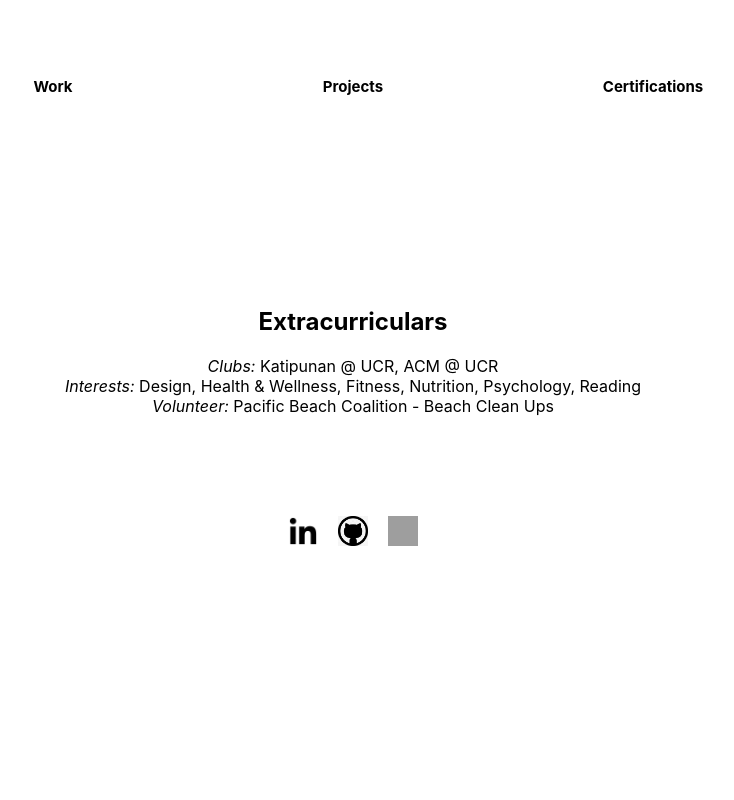
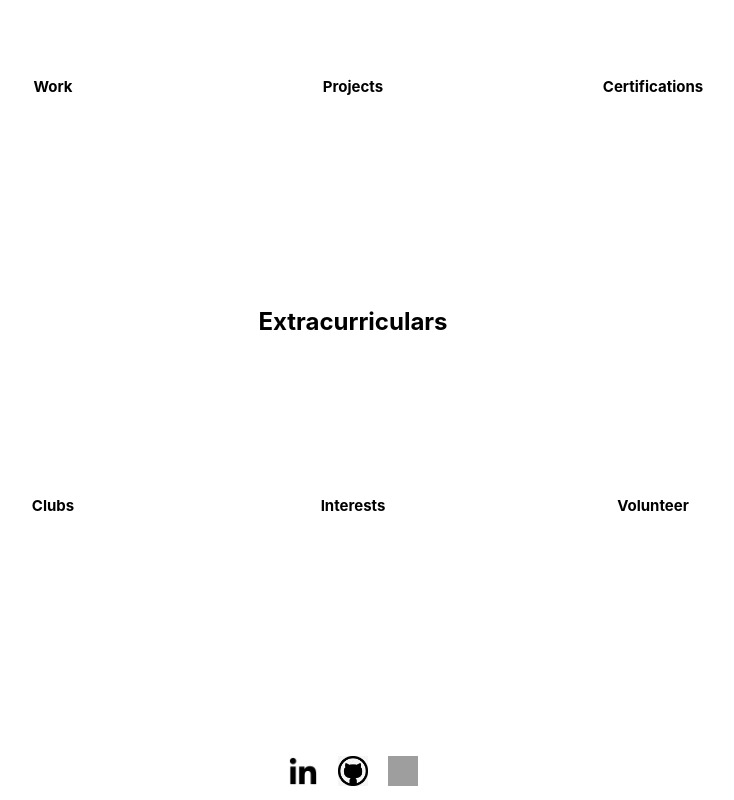
Before and after one commit to vwong031/valeriewong, a React (Create React App) app: page / in a window 1280 px wide. Shown: the part 1670-2470 px from the top of the page, without its empty margins (287-1021 px from the left). Before the commit the page ends 2230 px from the top, so only its background shows below. Built offline with nearby package versions, Linux system fonts and the light colour scheme; grey boxes are pictures that could not be loaded.

Commit message:
turned all sections to cards

```diff
--- a/src/components/Extracurricular.css
+++ b/src/components/Extracurricular.css
@@ -1,5 +1,56 @@
 .extra-container {
   margin-top: 70px;
+}
+
+.extra-content {
+  display: flex;
+  justify-content: center;
+}
+
+.card {
+  display: flex;
+  justify-content: center;
+  align-items: center;
+  width: 300px;
+  height: 300px;
+  perspective: 1000px;
+}
+
+.card-inner {
+  display: flex;
+  justify-content: center;
+  align-items: center;
+  width: 100%;
+  height: 100%;
+  transition: transform 0.5s;
+  transform-style: preserve-3d;
+}
+
+.card:hover .card-inner {
+  transform: rotateY(180deg);
+}
+
+.card-front, .card-back {
+  display: flex;
+  justify-content: center;
+  align-items: center;
+  position: absolute;
+  width: 100%;
+  height: 100%;
+  backface-visibility: hidden;
+}
+
+.card-front {
+  background-color: #fff;
+  font-weight: bold;
+  font-size: 15px;
+}
+
+.card-back {
+  display: flex;
+  flex-direction: column;
+  background-color: #f0f0f0;
+  transform: rotateY(180deg);
 }
 
 /* .extra-title {
--- a/src/components/Extracurricular.js
+++ b/src/components/Extracurricular.js
@@ -3,21 +3,48 @@ import './Extracurricular.css'
 function Extracurricular() {
   return (
     <div id="Extracurriculars" class="extra-container">
-      <h2 class="extra-title">
+      <h2 className="extra-title">
         Extracurriculars
       </h2>
-      <div class="extra-content">
-        <div class="clubs">
-          <i>Clubs: </i>
-          Katipunan @ UCR, ACM @ UCR
+
+      <div className="extra-content">
+        <div className="card">
+          <div className="card-inner">
+            <div className="card-front">
+              <p>Clubs</p>
+            </div>
+            <div className="card-back">
+              <div className="clubs">
+                <div className="club-names">Katipunan @ UCR, ACM @ UCR</div>
+              </div>
+            </div>
+          </div>
         </div>
-        <div class="interests">
-          <i>Interests: </i>
-          Design, Health & Wellness, Fitness, Nutrition, Psychology, Reading
+
+        <div className="card">
+          <div className="card-inner">
+            <div className="card-front">
+              <p>Interests</p>
+            </div>
+            <div className="card-back">
+              <div className="interests">
+                Design, Health & Wellness, Fitness, Nutrition, Psychology, Reading
+              </div>
+            </div>
+          </div>
         </div>
-        <div class="volunteer">
-          <i>Volunteer: </i>
-          Pacific Beach Coalition - Beach Clean Ups
+
+        <div className="card">
+          <div className="card-inner">
+            <div className="card-front">
+              <p>Volunteer</p>
+            </div>
+            <div className="card-back">
+              <div className="volunteer">
+                Pacific Beach Coalition - Beach Clean Ups
+              </div>
+            </div>
+          </div>
         </div>
       </div>
     </div>
```
